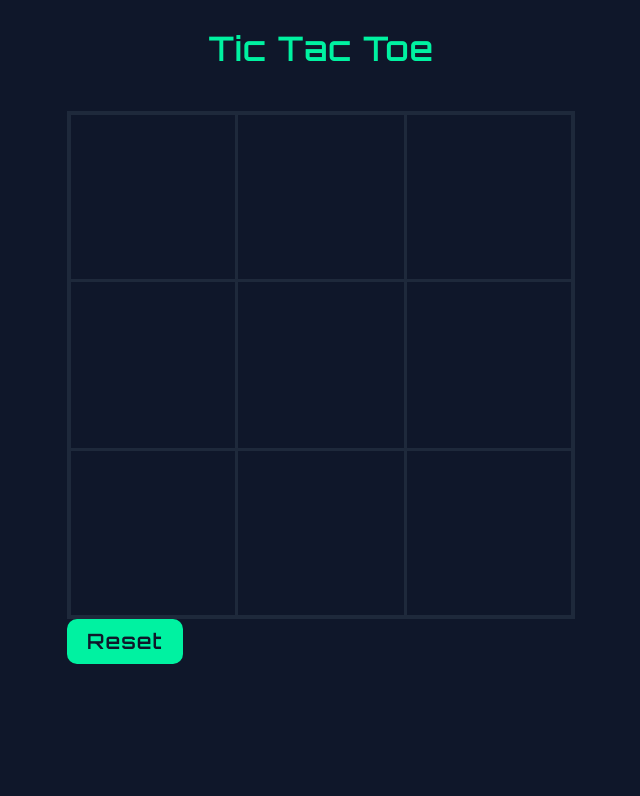
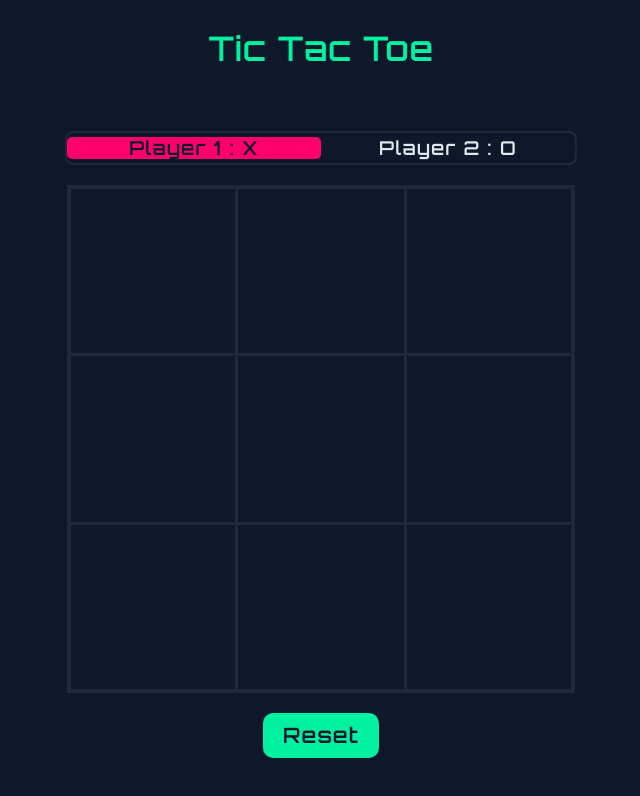
Before and after one commit to sameeksha-dalvi/tic-tac-toe, a plain HTML site: page index.html in a window 1280 px wide. Both pictures are taken after a click on the button "Start Game". Shown: the whole page, without its empty margins (319-959 px from the left). Drawn offline with Linux system fonts and the light colour scheme.

Commit message:
feat: show current player on UI

```diff
--- a/index.html
+++ b/index.html
@@ -31,7 +31,10 @@
 
         <div class="game-screen hidden">
             <div class="winner"></div>
-
+            <div class="playersName">
+                <div id="player1X">Player 1</div>
+                <div id="player2O">Player 2</div>
+            </div>
             <div class="board">
                 <div class="cell left-cell top-cell"></div>
                 <div class="cell middle-cell top-cell"></div>
--- a/script.js
+++ b/script.js
@@ -25,7 +25,20 @@ startGameBtn.addEventListener('click', () => {
 
     player2 = createPlayer(playerName2, "O");
 
-    GameLogicController.setPlayers(player1,player2);
+    GameLogicController.setPlayers(player1, player2);
+
+    const player1X = document.querySelector('#player1X');
+
+    player1X.textContent = playerName1 + " : X";
+
+    player1X.classList.add('player1X');
+
+    const player2O = document.querySelector('#player2O');
+
+    player2O.textContent = playerName2 + " : O";
+
+    player2O.classList.add('no-current-player');
+
 
 
     document.querySelector('.setup-screen').classList.add('hidden');
@@ -286,7 +299,7 @@ const GameLogicController = (function () {
         currentPlayer = p1;
     };
 
-    return { getCurrentPlayer, switchTurn, playRound, getRowElement, getColumnElement, getFirstDiagonal, getSecondDiagonal, checkWinner, checkDraw, setPlayers};
+    return { getCurrentPlayer, switchTurn, playRound, getRowElement, getColumnElement, getFirstDiagonal, getSecondDiagonal, checkWinner, checkDraw, setPlayers };
 
 })();
 
--- a/style.css
+++ b/style.css
@@ -160,3 +160,54 @@ body {
     font-size: 20px;
     margin-top: 30px;
 }
+
+.game-screen{
+    display: flex;
+    flex-direction: column;
+    align-items: center;
+    gap: 20px;
+}
+
+.playersName{
+    display: flex;
+    width: 100%;
+    height: 30px;
+    align-items: center;
+    justify-content: space-evenly;
+    border: 2px solid var(--borderlines);
+    border-radius: 8px;
+    font-size: 18px;
+    font-weight: 600;
+    letter-spacing: 2px;
+}
+
+#player1X{
+    width: 50%;
+    text-align: center;
+}
+
+#player2O{
+    width: 50%;
+    text-align: center;
+
+}
+
+.player1X{
+    background-color: var(--x-marker);
+    color: var(--bg);
+    width: 100%;
+    border-radius: 5px;
+}
+
+.player2O{
+    background-color: var(--o-marker);
+    color: var(--bg);
+    width: 100%;
+}
+
+
+.no-current-player{
+    background-color: var(--bg);
+    color: var(--txt);
+    width: 100%;
+}
```
